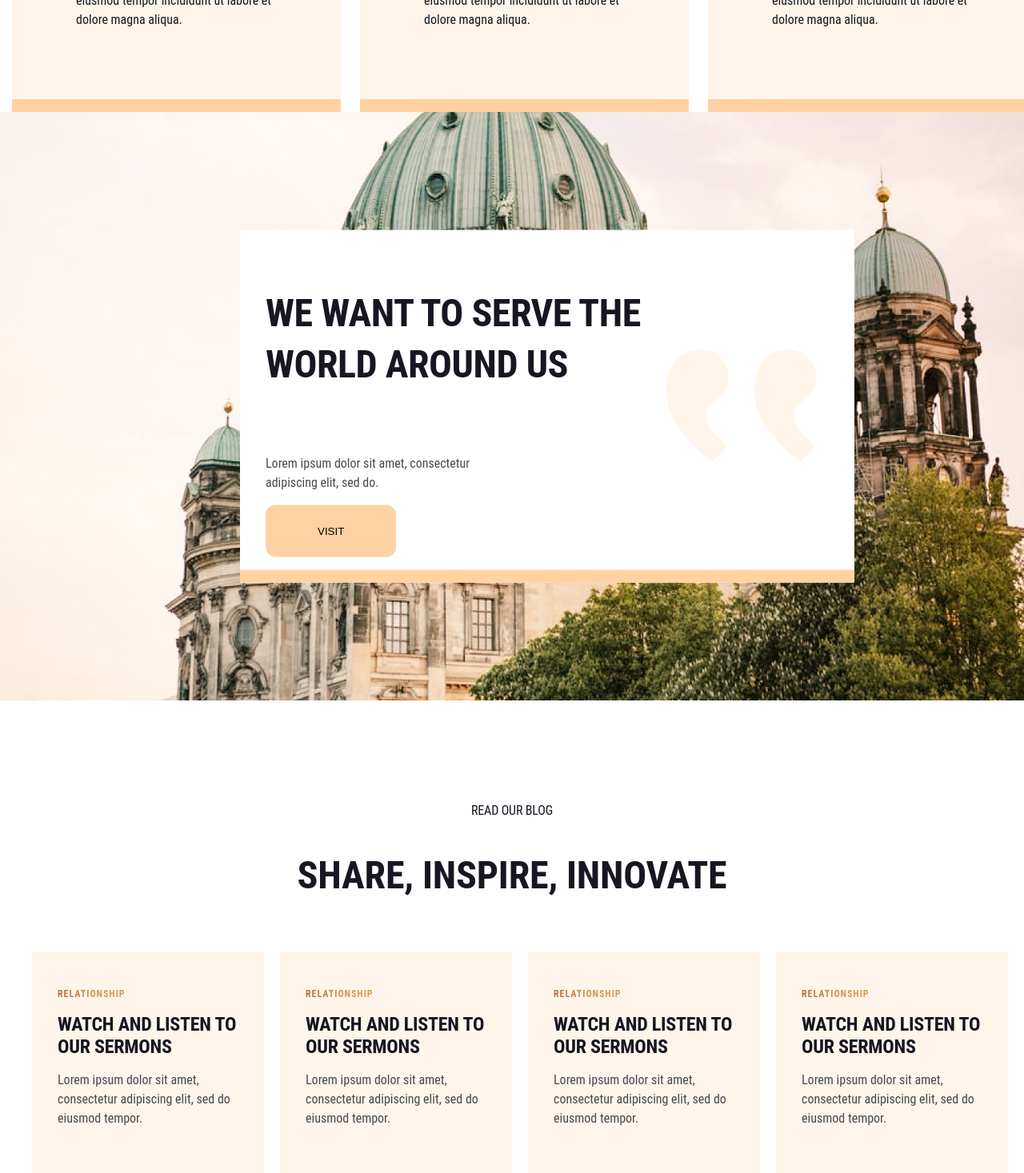
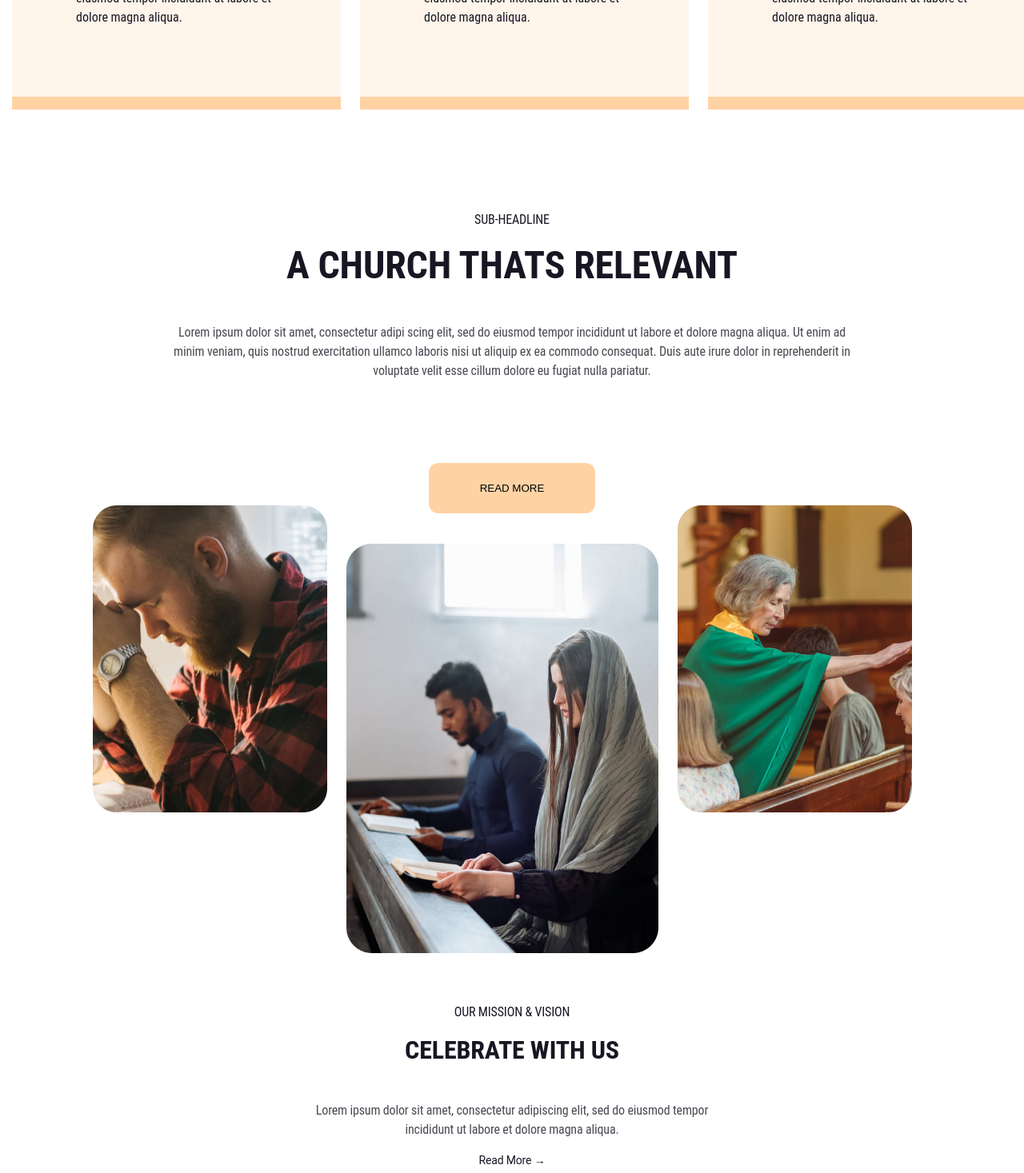
Before and after one commit to dakovlen/bbc.org.ua, a Next.js app: page / in a window 1280 px wide. Shown: the part 1330-2797 px from the top of the page at 80% size. Built offline with nearby package versions, Linux system fonts and the light colour scheme.

Commit message:
Layout: refactor block (Welcome) html and scss

```diff
--- a/src/pages/index.js
+++ b/src/pages/index.js
@@ -91,39 +91,40 @@ export default function Home() {
             <p>Lorem ipsum dolor sit amet, consectetur adipiscing elit, sed do eiusmod tempor incididunt ut labore et dolore magna aliqua.</p>
           </div>
         </div>
-      </section>{/* <main>
+      </section>
 
+{/**Welcome */}
       <section className="heading1 wrapper">
         <div className="text2">
           <span className="subtext1">sub-headline</span>
           <h2>a church thats relevant</h2>
-        </div>
+
 
         <p>Lorem ipsum dolor sit amet, consectetur adipi
           scing elit, sed do eiusmod tempor incididunt ut labore et dolore magna aliqua. Ut enim ad minim veniam, quis nostrud exercitation ullamco laboris nisi ut aliquip ex ea commodo consequat. Duis aute irure dolor in reprehenderit in voluptate velit esse cillum dolore eu fugiat nulla pariatur.</p>
 
         <button>Read more</button>
-
+</div>
         <div className="image-container">
           <Image
             src="/Image/a-bearded-man-praying-5206040.jpg"
             alt="image 1"
-            width="2"
-            height="2" />
+            width="293"
+            height="384" />
           <Image
             src="/Image/man-and-woman-reading-book-while-sitting-on-pews-8468470.jpg"
             alt="image 2"
-            width="2"
-            height="2" />
+            width="390"
+            height="512" />
           <Image
             src="/Image/people-sitting-on-brown-pews-8674151.jpg"
             alt="image 3"
-            width="2"
-            height="2"
+            width="293"
+            height="384"
             />
         </div>
 
-        <div className="text2">
+        <div className="text3">
           <span className="subtext2">our mission & vision</span>
           <h4>celebrate WITH US</h4>
 
@@ -133,7 +134,7 @@ export default function Home() {
 
         </div>
       </section>
-
+{/* <main>
       <section>
         <div className="my-block">
           <span>Watch and listen</span>
--- a/src/styles/globals.scss
+++ b/src/styles/globals.scss
@@ -277,7 +277,7 @@ header {
 
   .subtext {
     font-weight: 400;
-    font-size: 26px;
+    font-size: 16px;
     line-height: 19px;
     color: #161722;
   }
@@ -400,206 +400,143 @@ header {
 
 
 
-/*welcome*/
+/*Welcome*/
 
-.heading1 .text2 {
+.heading1 {
+  margin-top: 128px;
+  margin-bottom: 128px;
+}
 
-  padding-top: 10px;
+.text2 {
+  text-align: center;
+  font-family: 'Roboto Condensed';
+  font-style: normal;
+  text-transform: uppercase;
+  letter-spacing: -0.01em;
+
+
+  .subtext1 {
+    font-weight: 400;
+    font-size: 16px;
+    line-height: 19px;
+    color: #161722;
+  }
+
+  h2 {
+    margin-top: 16px;
+    font-weight: 700;
+    font-size: 48px;
+    line-height: 64px;
+    color: #161722;
+  }
+
+  p {
+    padding-left: 200px;
+    padding-right: 200px;
+    font-weight: 400;
+    font-size: 16px;
+    line-height: 24px;
+    color: #161722;
+    opacity: 0.78;
+    text-transform: none;
+  }
+
+  button {
+    background: #FFD2A4;
+    border-radius: 12px;
+    border: none;
+    align-items: center;
+    padding: 24px 64px;
+    margin-top: 87px;
+    text-transform: uppercase;
+
+    &:hover {
+      background: #F2C79B;
+    }
+  }
+}
+
+.image-container {
+  justify-content: center;
   display: flex;
-  justify-content: center;
+  margin-top: -10px;
+
+  img {
+    margin-right: 24px;
+
+    &:nth-child(2) {
+      margin-top: 48px;
+    }
+
+    &:first-child,
+    &:last-child {
+      width: 293px;
+      height: 384px;
+    }
+
+    &:nth-child(2) {
+      width: 390px;
+      height: 512px;
+    }
+  }
+}
+
+.text3 {
+  margin-top: 64px;
+  text-align: center;
+  font-family: 'Roboto Condensed';
+  font-style: normal;
+  text-transform: uppercase;
+  letter-spacing: -0.01em;
+
+  .subtext2 {
+    font-weight: 400;
+    font-size: 16px;
+    line-height: 19px;
+    color: #161722;
+  }
+
+  h4 {
+    margin-top: 16px;
+    font-weight: 700;
+    font-size: 32px;
+    line-height: 44px;
+    color: #161722;
 
 
   }
 
-.heading1 .subtext1 {
-  position: absolute;
-  left: 760px;
-  padding-top: 128px;
-
-  font-family: 'Roboto Condensed';
-  font-style: normal;
-  font-weight: 400;
-  font-size: 16px;
-  line-height: 19px;
-  /* identical to box height */
-
-  text-align: center;
-  text-transform: uppercase;
-
-  /* Black */
-
-  color: #161722;
-}
-
-.heading1 h2 {
-
-  position: absolute;
-  left: 468px;
-  padding-top: 163px;
-  margin-top: 16px;
-  margin-bottom: 64px;
-
-  font-family: 'Roboto Condensed';
-  font-style: normal;
-  font-weight: 700;
-  font-size: 48px;
-  line-height: 64px;
-  /* identical to box height, or 133% */
-
-  text-align: center;
-  letter-spacing: -0.01em;
-  text-transform: uppercase;
-
-  /* Black */
-
-  color: #161722;
-}
-
-.heading1 p {
-  position: absolute;
-  padding-top: 259px;
-  width: 870px;
-  left: 332px;
-  height: 72px;
-  font-family: 'Roboto Condensed';
-  font-style: normal;
+  p {
+    padding-left: 350px;
+    padding-right: 350px;
     font-weight: 400;
     font-size: 16px;
     line-height: 24px;
-  /* or 150% */
-
     text-align: center;
-
-  /* Black */
-
     color: #161722;
-
     opacity: 0.78;
+    text-transform: none;
   }
 
-.heading1 button {
-  background: #FFD2A4;
-  border-radius: 12px;
-  display: flex;
-  flex-direction: row;
-  align-items: center;
-  padding: 24px 64px;
-  gap: 16px;
-  position: absolute;
-  left: 740px;
-  margin-top: 387px;
-}
-
-.image-container {
-  margin-left: 238px;
-  display: flex;
-  padding-top: 435px;
-}
-
-.image-container img {
-  margin-right: 24px;
-}
-
-.image-container img:nth-child(2) {
-  margin-top: 48px;
-}
-
-.image-container img:first-child,
-.image-container img:last-child {
-  width: 293px;
-  height: 384px;
-}
-
-.image-container img:nth-child(2) {
-  width: 390px;
-  height: 512px;
-}
-
-.heading1 h4 {
-
-  position: absolute;
-  left: 673px;
-  padding-top: 99px;
-  margin-top: 16px;
-  margin-bottom: 64px;
-
-  font-family: 'Roboto Condensed';
-  font-style: normal;
-  font-weight: 700;
-  font-size: 32px;
-  line-height: 44px;
-  /* identical to box height, or 138% */
-
-  text-align: center;
-  letter-spacing: -0.01em;
-  text-transform: uppercase;
-
-  /* Black */
-
-  color: #161722;
-}
-
-.text2 span {
-  padding-top: 64px;
-  position: absolute;
-  left: 760px;
-
-  font-family: 'Roboto Condensed';
-  font-style: normal;
-  font-weight: 400;
-  font-size: 16px;
-  line-height: 19px;
-  /* identical to box height */
-
-  text-align: center;
-  text-transform: uppercase;
-
-  /* Black */
-
-  color: #161722;
-}
-
-.text2 p {
-  padding-top: 159px;
-  width: 512px;
-  height: 48px;
-  position: absolute;
-  left: 541px;
-
-  font-family: 'Roboto Condensed';
-  font-style: normal;
-  font-weight: 400;
-  font-size: 16px;
-  line-height: 24px;
-  /* or 150% */
-
-  text-align: center;
-
-  /* Black */
-
-  color: #161722;
-
-  opacity: 0.78;
-}
-
-.text2 a {
-  margin-top: 16px;
-  padding-top: 223px;
-  text-decoration: none;
+  a {
     font-family: 'Roboto';
     font-style: normal;
     font-weight: 400;
     font-size: 14px;
     line-height: 16px;
-  /* identical to box height, or 114% */
+    color: #161722;
+    text-decoration: none;
+    text-transform: none;
 
-  display: flex;
-  align-items: flex-end;
-
-  color: #161722;
+    &:hover {
+      color: #F2C79B;
+    }
+  }
 }
 
+
 /* Benefits of our Church */
+
 .my-block {
   background: #F5F2F0;
 
```
Lines whose indentation alone changed are shown as unchanged.
